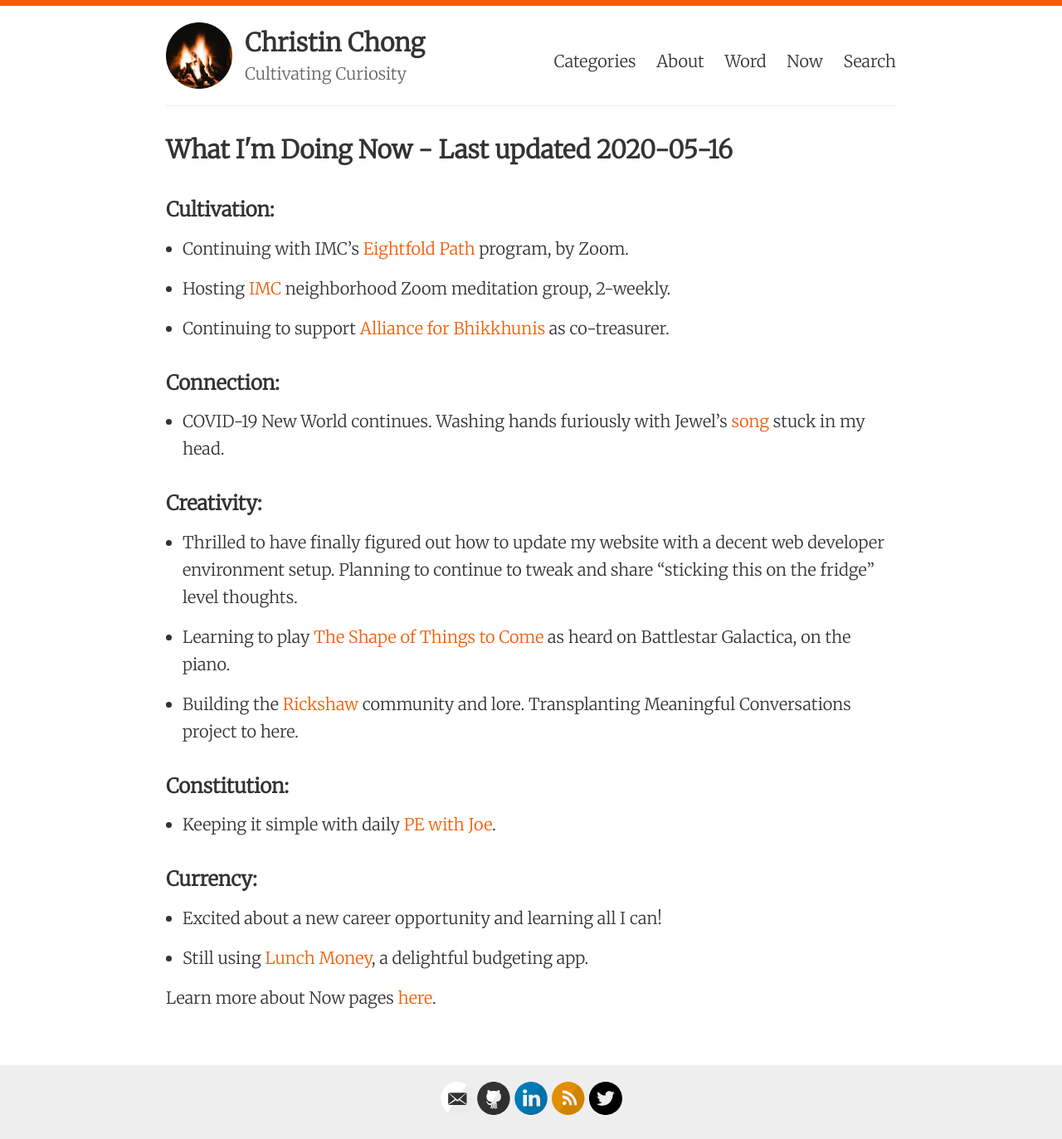
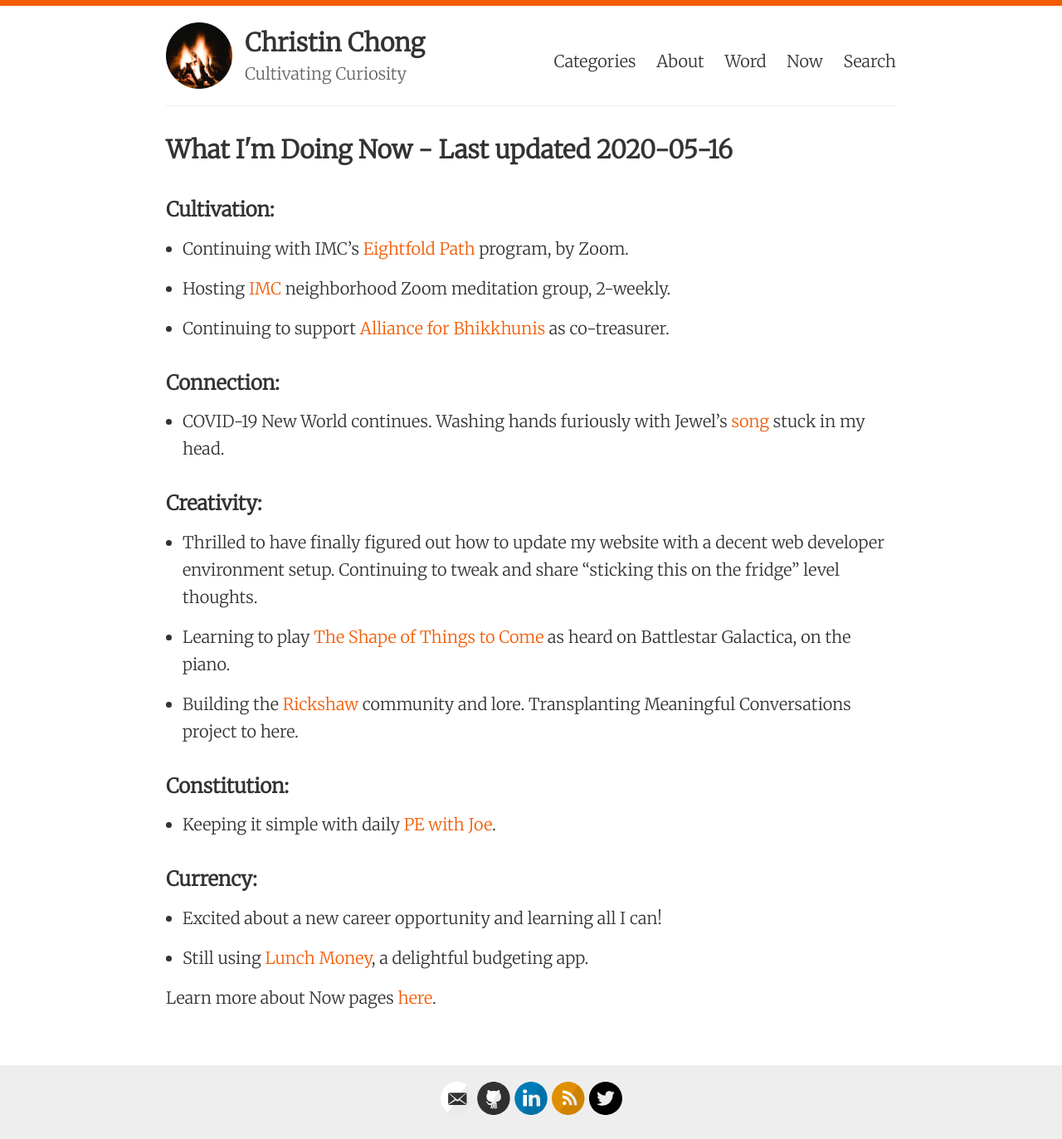
Before and after one commit to codestin/codestin.github.io, a Jekyll site: the page built from _pages/now.md, in a window 1280 px wide. Shown: the whole page at 83% size. Built offline with Jekyll 4.4.1, drawn with Linux system fonts in a browser that asks for light colours.

Commit message:
grammar update

```diff
--- a/_pages/now.md
+++ b/_pages/now.md
@@ -13,7 +13,7 @@
 * COVID-19 New World continues. Washing hands furiously with Jewel's [song](https://www.youtube.com/watch?v=qr8UJ6I3My4) stuck in my head.
 
 ## Creativity:
-* Thrilled to have finally figured out how to update my website with a decent web developer environment setup. Planning to continue to tweak and share "sticking this on the fridge" level thoughts.
+* Thrilled to have finally figured out how to update my website with a decent web developer environment setup. Continuing to tweak and share "sticking this on the fridge" level thoughts.
 * Learning to play [The Shape of Things to Come](https://www.musicnotes.com/sheetmusic/mtd.asp?ppn=MN0093764) as heard on Battlestar Galactica, on the piano.
 * Building the [Rickshaw](https://busterbenson.github.io/rickshaw/) community and lore. Transplanting Meaningful Conversations project to here.
 
```
